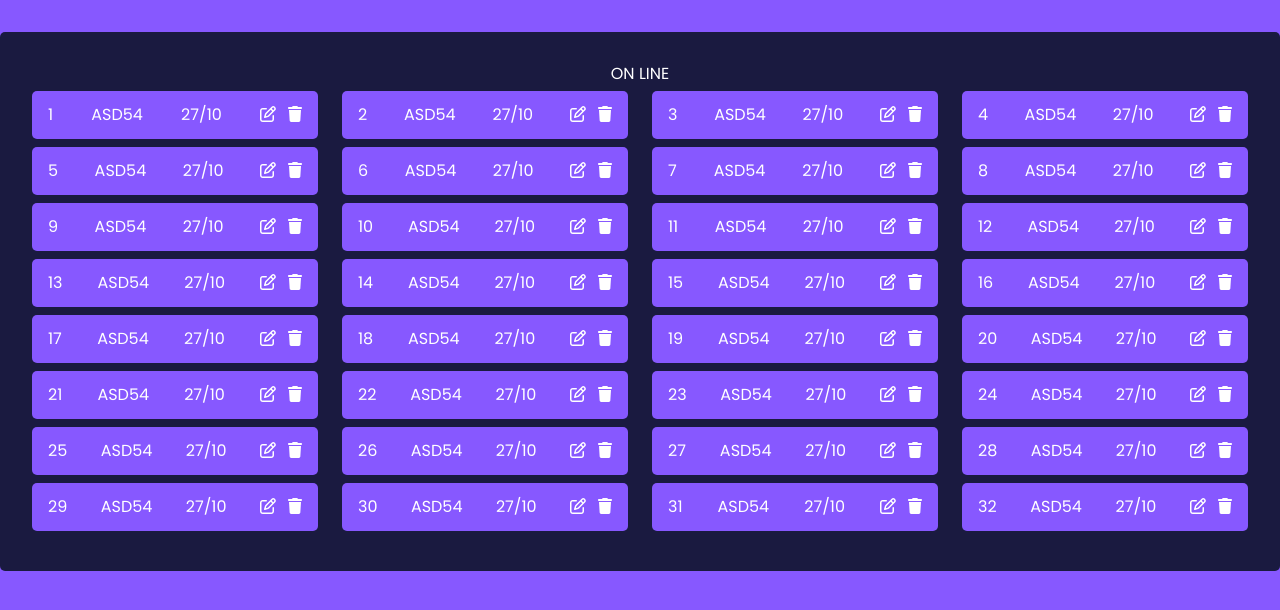
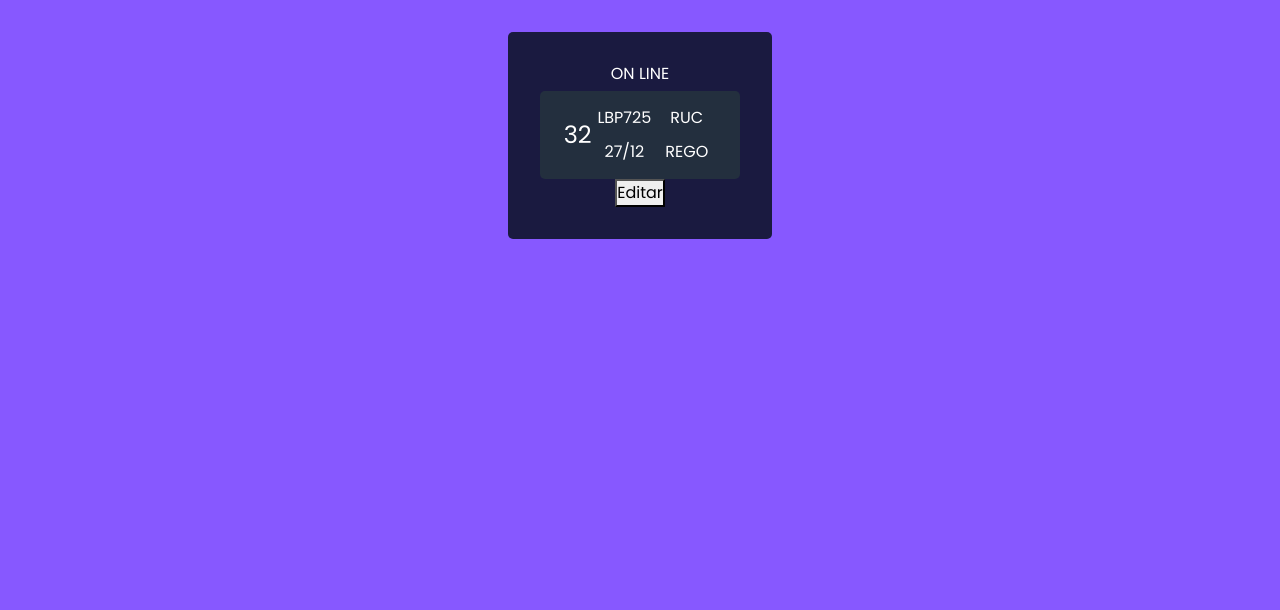
Before and after one commit to nadir-eliel/online-thl, a React (Create React App) app: page / in a window 1280 px wide. Shown: the top 610 px of the page. Built offline with nearby package versions, Linux system fonts and the light colour scheme.

Commit message:
Se agrega comp Bay

```diff
--- a/src/App.css
+++ b/src/App.css
@@ -31,86 +31,70 @@ h1 {
   border-radius: 5px;
 }
 
-.TodoForm {
-  width: 100%;
-  margin-bottom: 1rem;
+/* styles.css del proyecto final */
+/* styles.css */
+.dark-background {
+  background-color: #232f3e; /* Fondo azul oscuro */
+  color: #ffffff; /* Texto claro */
+  padding: 10px; /* Espaciado interno */
+  border-radius: 5px; /* Bordes redondeados */
+  display: flex;
+  flex-direction: column;
+  justify-content: center;
+  align-items: center;
+  width: 200px; /* Ajusta el ancho según tus necesidades */
+  text-align: center; /* Centra el contenido */
 }
 
-.todo-input {
-  outline: none;
-  background: none;
-  border: 1px solid #8758ff;
-  padding: 0.5rem 1rem;
-  margin-top: 1rem;
-  margin-bottom: 2rem;
-  width: 500px;
-  color: #fff;
+.dark-background .row {
+  display: flex;
+  justify-content: space-between;
 }
 
-.todo-input::placeholder {
-  color: #ffffff4d;
+.dark-background .row p {
+  margin: 5px 0; /* Margen entre párrafos */
 }
 
-.todo-btn {
-  background: #8758ff;
-  color: #fff;
-  border: none;
-  padding: 0.55rem;
-  cursor: pointer;
+.dark-background .inline-labels {
+  display: flex;
+  flex-direction: row;
+  justify-content: space-between;
+  width: 100%; /* Añadimos este estilo para que los elementos ocupen todo el ancho disponible */
 }
 
-.Todo {
+/* Estilo para separar los labels "RUC" y "REGO" */
+.dark-background .inline-labels {
+  width: 40%; /* Para ocupar el 50% del ancho disponible */
   display: flex;
-  justify-content: space-between;
-  align-items: center;
-  background: #8758ff;
-  color: #fff;
-  padding: 0.75rem 1rem;
-  border-radius: 5px;
-  margin-bottom: 0.5rem;
-}
-
-.Todo span {
-  margin-right: 10px;
-}
-
-.button-container {
-  display: flex;
+  flex-direction: column;
+  justify-content: space-around;
   align-items: center;
 }
 
-.button-container .btn {
-  margin-right: 3px;
-  font-size: 10px;
-  /* Ajusta el tamaño de fuente de los botones */
+.inline-labels p {
+  text-align: center; /* Centrar el texto */
+  margin: 5px 0; /* Margen entre párrafos */
 }
 
-.icon-container {
+.container {
   display: flex;
-  align-items: center;
+  width: 100%;
 }
 
-.icon-container .fa-icon {
-  font-size: 10px;
-  /* Ajusta el tamaño de fuente de los iconos */
+/* CSS para alinear el div que contiene el numero de Bay */
+.number-container {
+  width: 20%;
+  display: flex;
+  justify-content: center;
+  align-items: center;
+  color: #ffffff; /* Texto claro */
+  font-size: 24px; /* Tamaño del número */
 }
 
-.fa-trash {
-  margin-left: 0.75rem;
+.number-container p {
+  margin: 0;
 }
 
-.incompleted {
-  color: #fff;
-  cursor: pointer;
+.div-2, .div-3 {
+  width: 80%;
 }
-
-.completed {
-  color: #c5aeff;
-  text-decoration: line-through;
-  cursor: pointer;
-}
-
-.edit-icon,
-.delete-icon {
-  cursor: pointer;
-}
--- /dev/null
+++ b/src/components/Bay.js
@@ -0,0 +1,84 @@
+import React, { useState } from 'react';
+
+export const Bay = () => {
+
+    const [plateText, setPlateText] = useState("LPB725");
+    const [dateText, setDateText] = useState("27/4");
+    const [rucValue, setRucValue] = useState(false);
+    const [regoValue, setRegoValue] = useState(false);
+    const [isEditing, setIsEditing] = useState(false);
+
+    const handlePlateChange = (event) => {
+        // Limitar a 6 caracteres en mayúsculas
+        setPlateText(event.target.value.slice(0, 6).toUpperCase());
+    };
+
+    const handleDateChange = (event) => {
+        // Limitar a 3 a 5 caracteres
+        setDateText(event.target.value.slice(0, 5));
+    };
+
+    const handleRucChange = (event) => {
+        setRucValue(event.target.value);
+    };
+
+    const handleRegoChange = (event) => {
+        setRegoValue(event.target.value);
+    };
+
+    return (
+        <div className="editable-item">
+            {isEditing ? (
+                <div>
+                    <input
+                        type="text"
+                        value={plateText}
+                        onChange={handlePlateChange}
+                    />
+                    <input
+                        type="text"
+                        value={dateText}
+                        onChange={handleDateChange}
+                    />
+                    <input
+                        type="text"
+                        value={rucValue}
+                        onChange={handleRucChange}
+                    />
+                    <input
+                        type="text"
+                        value={regoValue}
+                        onChange={handleRegoChange}
+                    />
+                </div>
+            ) : (
+                <div className="dark-background">
+                    <div className="container">
+                        <div className="number-container">
+                            <p>32</p>
+                        </div>
+                        <div className="div-2 inline-labels">
+                            <p>
+                                <label htmlFor="plate">LBP725</label>
+                            </p>
+                            <p>
+                                <label htmlFor="date">27/12</label>
+                            </p>
+                        </div>
+                        <div className="div-3 inline-labels">
+                            <p>
+                                <label htmlFor="ruc">RUC</label> {rucValue}
+                            </p>
+                            <p>
+                                <label htmlFor="rego">REGO</label> {regoValue}
+                            </p>
+                        </div>
+                    </div>
+                </div>
+            )}
+            <button onClick={() => setIsEditing(!isEditing)}>
+                {isEditing ? "Guardar" : "Editar"}
+            </button>
+        </div>
+    );
+}
--- a/src/components/Tabla.js
+++ /dev/null
@@ -1,53 +0,0 @@
-import React, { useState } from 'react';
-import { Todo } from './Todo';
-import { v4 as uuidv4 } from "uuid";
-
-export const Tabla = () => {
-  const [todos, setTodos] = useState([]);
-
-  const addTodo = (todo) => {
-    setTodos([
-      ...todos,
-      { id: uuidv4(), task: todo, completed: false, isEditing: false },
-    ]);
-  };
-
-  const generateTodoItems = () => {
-    const todoItems = [];
-
-    for (let i = 1; i <= 32; i++) {
-      todoItems.push(
-        <div key={i} className="col-3">
-          <Todo
-            key={i}
-            number={i}
-            editTodo={editTodo}
-            clearTodo={clearTodo}
-          />
-        </div>
-      );
-    }
-
-    return todoItems;
-  };
-
-  const editTodo = (id) => {
-    console.log('Editando TODO');
-    setTodos(
-      todos.map((todo) =>
-        todo.key === id ? { ...todo, isEditing: !todo.isEditing } : todo
-      )
-    );
-  };
-
-  const clearTodo = (id) => {
-    // TODO: reset de la patente, reset de fecha y de los botones RUC/REGO
-    setTodos(todos.filter((todo) => todo.id !== id));
-  };
-
-  return (
-    <div className="row">
-      {generateTodoItems()}
-    </div>
-  );
-};
--- a/src/components/Todo.js
+++ /dev/null
@@ -1,22 +0,0 @@
-import { faPenToSquare } from "@fortawesome/free-regular-svg-icons";
-import { faTrash } from "@fortawesome/free-solid-svg-icons";
-import { FontAwesomeIcon } from "@fortawesome/react-fontawesome";
-import Button from 'react-bootstrap/Button'
-import React from "react";
-
-export const Todo = ({ number, editTodo, clearTodo }) => {
-    return (
-        <div className="Todo" >
-            <span className="BayNumber"> {number} </span>
-            <span>ASD54</span>
-            <span>27/10</span>
-            {/* <Button variant="outline-success">REGO</Button>{' '}
-            <Button variant="outline-danger">RUC</Button>{' '} */}
-
-            <div>
-                <FontAwesomeIcon icon={faPenToSquare} onClick={() => editTodo()} />
-                <FontAwesomeIcon icon={faTrash} onClick={() => clearTodo()} />
-            </div>
-        </div>
-    )
-}
--- a/src/components/TodoForm.js
+++ /dev/null
@@ -1,21 +0,0 @@
-import React, { useState } from "react";
-
-export const TodoForm = ({ addTodo }) => {
-
-    const [value, setValue] = useState("")
-    const handleSubmit = evt => {
-        evt.preventDefault()
-        addTodo(value)
-        setValue("")
-    }
-    return (
-        <form className="TodoForm" onSubmit={handleSubmit}>
-            <input type="text"
-                value={value}
-                className="todo-input"
-                placeholder="What?"
-                onChange={(evt) => setValue(evt.target.value)} />
-            <button type="submit" className="todo-btn">add task</button>
-        </form>
-    )
-}
--- a/src/components/TodoWrapper.js
+++ b/src/components/TodoWrapper.js
@@ -1,9 +1,6 @@
 import React, { useState } from "react";
-import { TodoForm } from "./TodoForm";
-import { Todo } from "./Todo";
-import { v4 as uuidv4 } from 'uuid'
-import { Table } from 'react-bootstrap';
-import { Tabla } from "./Tabla";
+import { v4 as uuidv4 } from 'uuid';
+import { Bay } from "./Bay";
 uuidv4()
 
 export const TodoWrapper = () => {
@@ -20,9 +17,8 @@ export const TodoWrapper = () => {
 
     return (
         <div className="TodoWrapper">
-            {/* <TodoForm addTodo={addTodo} /> */}
             <h1>ON LINE</h1>
-            <Tabla rows={4} cols={4} />
+            <Bay />
         </div>
     )
 }
```
Also changed, not shown: src/components/EditTodoForm.js (deleted, +0 -7 lines).
